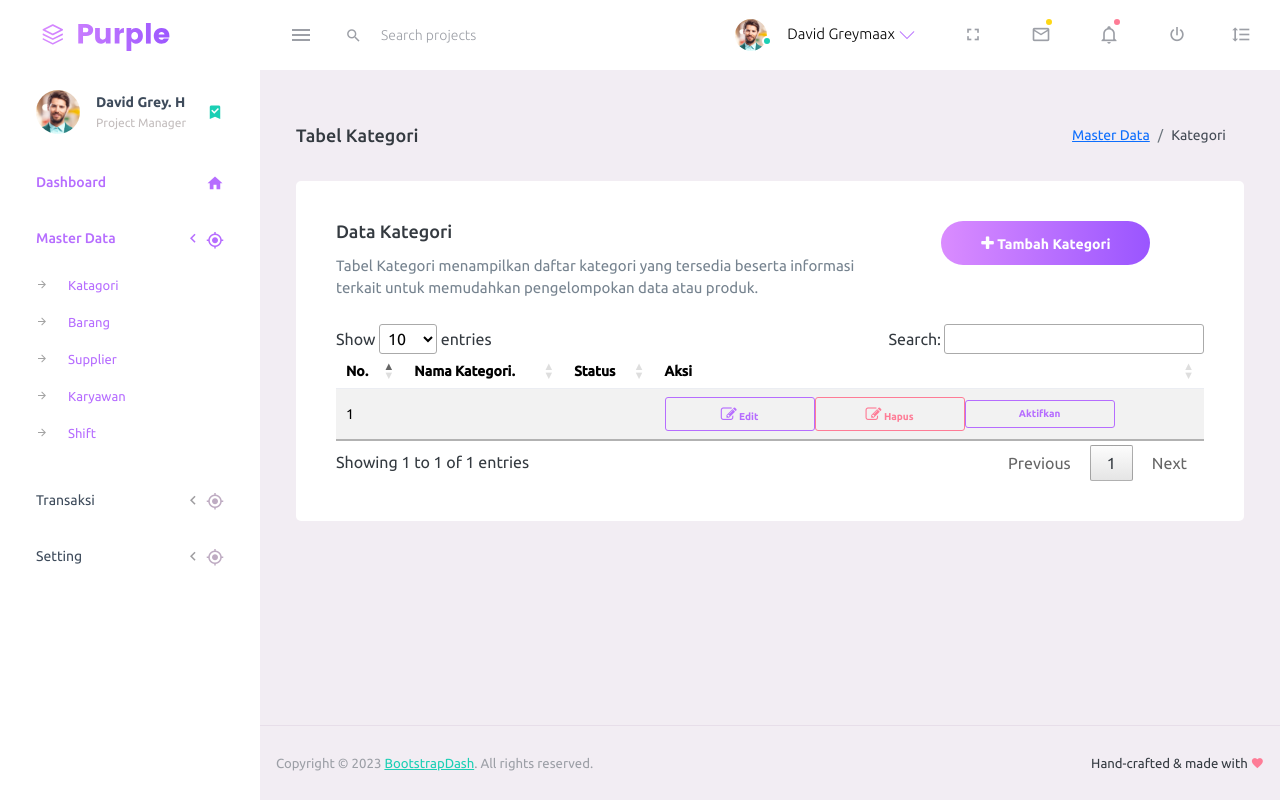
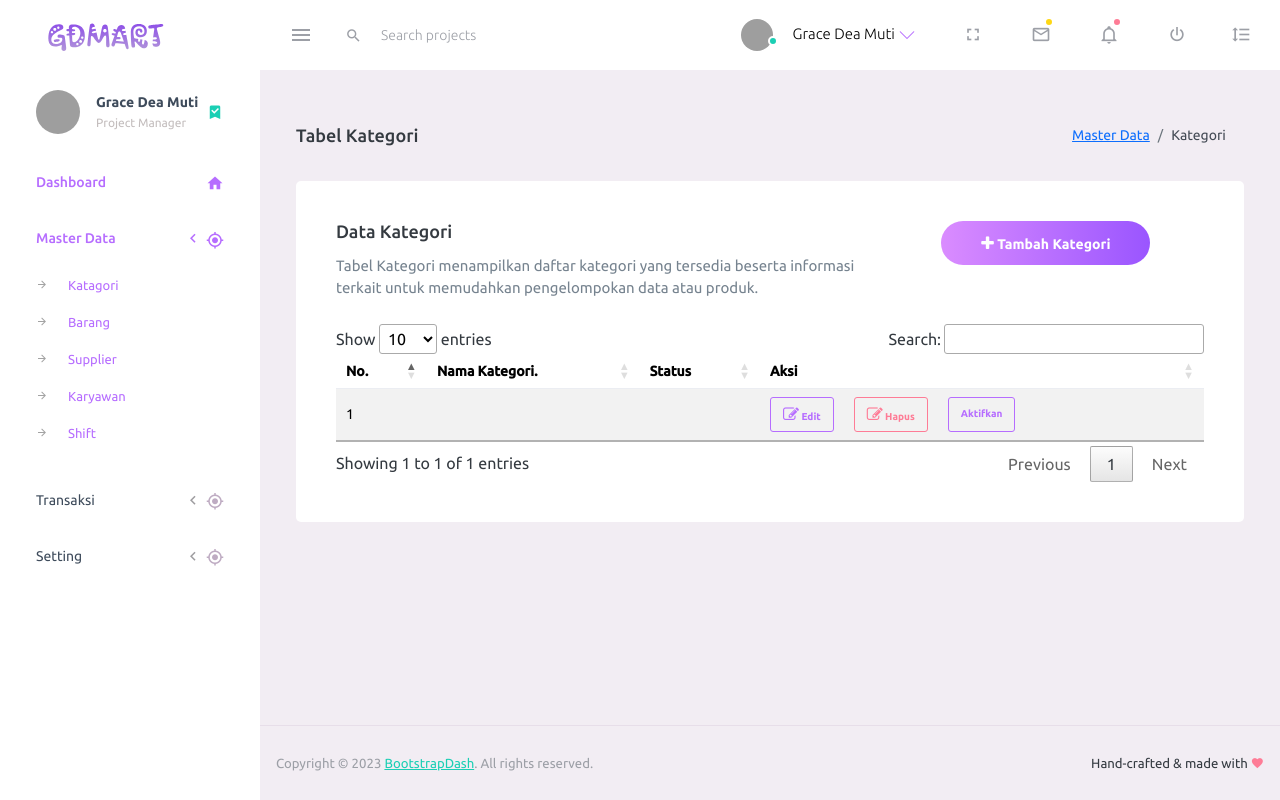
Before and after one commit to gracelaulina/minimarket, a PHP site: page /pages/kategori/index.php in a window 1280 px wide. Run offline with PHP 8.4, Linux system fonts and the light colour scheme; tables that the repository leaves empty or names only in its code hold one stand-in row (values such as "Sample post"); data that the repository does not hold is empty; some libraries are stand-ins or nearby versions; grey boxes are pictures that could not be loaded.

Commit message:
perubahan

```diff
--- a/header.php
+++ b/header.php
@@ -27,7 +27,7 @@
                            <span class="availability-status online"></span>
                        </div>
                        <div class="nav-profile-text">
-                           <p class="mb-1 text-black">David Greymaax</p>
+                           <p class="mb-1 text-black">Grace Dea Muti</p>
                        </div>
                    </a>
                    <div class="dropdown-menu navbar-dropdown" aria-labelledby="profileDropdown">
--- a/navbar.php
+++ b/navbar.php
@@ -10,7 +10,7 @@
                     <span class="login-status online"></span>
                 </div>
                 <div class="nav-profile-text d-flex flex-column">
-                    <span class="font-weight-bold mb-2">David Grey. H</span>
+                    <span class="font-weight-bold mb-2">Grace Dea Muti</span>
                     <span class="text-secondary text-small">Project Manager</span>
                 </div>
                 <i class="mdi mdi-bookmark-check text-success nav-profile-badge"></i>
--- a/pages/kategori/index.php
+++ b/pages/kategori/index.php
@@ -22,7 +22,13 @@
   <link rel="shortcut icon" href="../../assets/images/favicon.png" />
   <!-- DataTables CSS -->
   <link rel="stylesheet" href="https://cdn.datatables.net/1.13.6/css/jquery.dataTables.min.css">
-
+<style>
+  .padding-button{
+    margin-right: 20px !important;
+    min-width: 50px !important;
+    height: 35px !important;
+  }
+</style>
 </head>
 
 <body>
@@ -89,11 +95,11 @@
                         echo "</td>";
                         echo "<td>";
                         if ($kategori['Status'] == 'Aktif') {
-                          echo "<button class='btn btn-xs btn-outline-primary btn-fw' onclick='unpost(" . $kategori['ID_Kategori'] . ")'>Non-Aktifkan</button>";
+                          echo "<button class='btn btn-xs btn-outline-primary btn-fw padding-button' onclick='unpost(" . $kategori['ID_Kategori'] . ")'>Non-Aktifkan</button>";
                         } else {
-                          echo "<button class='btn btn-xs btn-outline-primary btn-fw' onclick='editData(" . $kategori['ID_Kategori'] . ")'><i class='fa fa-edit'></i> Edit</button>";
-                          echo "<button class='btn btn-xs btn-outline-danger btn-fw' onclick='hapus_data(" . $kategori['ID_Kategori'] . ")' ><i class='fa fa-edit'></i> Hapus</button>";
-                          echo "<button class='btn btn-xs btn-outline-primary btn-fw' onclick='posting(" . $kategori['ID_Kategori'] . ")'>Aktifkan</button>";
+                          echo "<button class='btn btn-xs btn-outline-primary btn-fw padding-button' onclick='editData(" . $kategori['ID_Kategori'] . ")'><i class='fa fa-edit'></i> Edit</button>";
+                          echo "<button class='btn btn-xs btn-outline-danger btn-fw padding-button' onclick='hapus_data(" . $kategori['ID_Kategori'] . ")' ><i class='fa fa-edit'></i> Hapus</button>";
+                          echo "<button class='btn btn-xs btn-outline-primary btn-fw padding-button' onclick='posting(" . $kategori['ID_Kategori'] . ")'>Aktifkan</button>";
                         }
                         echo "</td>";
                       }
```
Also changed, not shown: assets/images/faces/face1.jpg (deleted), assets/images/logo.svg.
